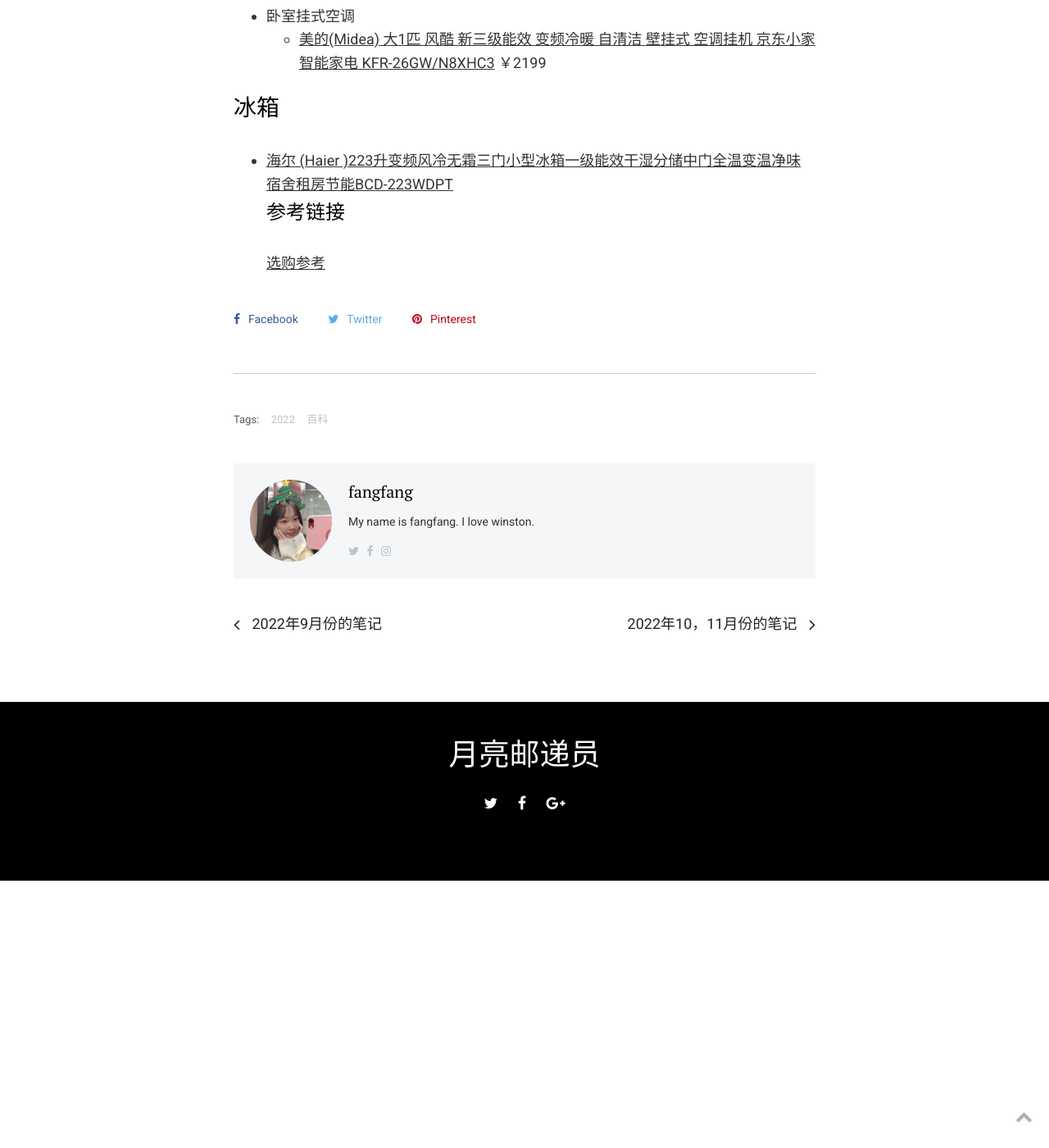
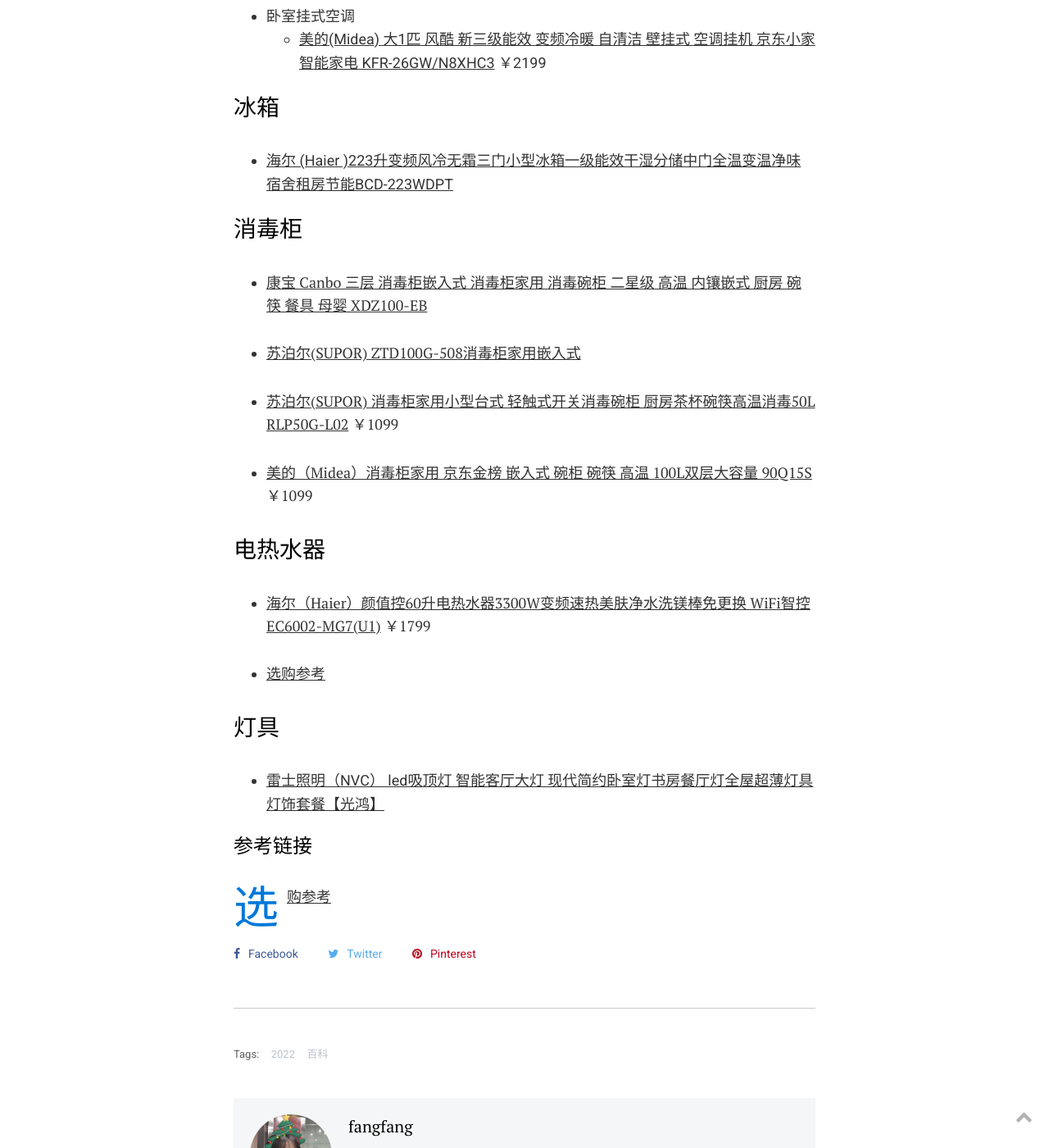
Before and after one commit to mytingbao/blog, a Jekyll site: the page built from _posts/2022/2022-09-19-装修要点.md, in a window 1280 px wide and 1400 px high, scrolled down 2301 px. Shown: the whole window at 82% size. Built offline with Jekyll 4.4.1, drawn with Linux system fonts in a browser that asks for light colours; before the commit the page ends 3375 px from its top, so only the background shows below that.

Commit message:
chore:更新装修笔记

```diff
--- a/_posts/2022/2022-09-19-装修要点.md
+++ b/_posts/2022/2022-09-19-装修要点.md
@@ -47,5 +47,36 @@
 
 ## 冰箱
 * [海尔 (Haier )223升变频风冷无霜三门小型冰箱一级能效干湿分储中门全温变温净味宿舍租房节能BCD-223WDPT]( https://item.jd.com/100004328824.html)
+
+
+## 消毒柜
+* [康宝 Canbo 三层 消毒柜嵌入式 消毒柜家用 消毒碗柜 二星级 高温 内镶嵌式 厨房 碗筷 餐具 母婴 XDZ100-EB](https://item.jd.com/100039467089.html)
+
+* [苏泊尔(SUPOR) ZTD100G-508消毒柜家用嵌入式](https://item.jd.com/10038928544250.html)
+
+* [苏泊尔(SUPOR) 消毒柜家用小型台式 轻触式开关消毒碗柜 厨房茶杯碗筷高温消毒50L RLP50G-L02](https://item.jd.com/100007090593.html?cu=true&utm_source=kong&utm_medium=tuiguang&utm_campaign=t_1003872206_&utm_term=ac533d21ae3f40e68bec38b26d8ba94f)  ￥1099
+
+
+* [美的（Midea）消毒柜家用 京东金榜 嵌入式 碗柜 碗筷 高温 100L双层大容量 90Q15S](https://item.m.jd.com/ware/view.action?wareId=100005506786&cu=true&utm_source=kong&utm_medium=tuiguang&utm_campaign=t_1003872206_&utm_term=2360bd41b5544a4bbcd47015351d379e)  ￥1099
+
+
+## 电热水器
+
+* [海尔（Haier）颜值控60升电热水器3300W变频速热美肤净水洗镁棒免更换 WiFi智控 EC6002-MG7(U1)](https://item.jd.com/100020997746.html#none)  ￥1799
+
+* [选购参考](https://zhuanlan.zhihu.com/p/165371253)
+
+
+## 灯具
+* [雷士照明（NVC） led吸顶灯 智能客厅大灯 现代简约卧室灯书房餐厅灯全屋超薄灯具灯饰套餐【光鸿】](https://item.jd.com/10041006088881.html?cu=true&utm_source=zhuanlan.zhihu.com&utm_medium=tuiguang&utm_campaign=t_1001542270_1002296830_4100484673_3003794888&utm_term=ef8ca6728d7541d59d6c6750e26a9557#crumb-wrap)
+
+
+
+
+
+
+
+
+
 ### 参考链接
 [选购参考](https://zhuanlan.zhihu.com/p/549070440)
```
Also changed, not shown: _posts/2023/2023-01-13-2023年1、2月份的笔记.md (+2 -3 lines).
